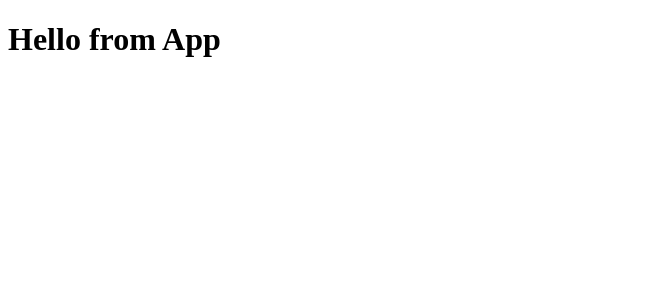
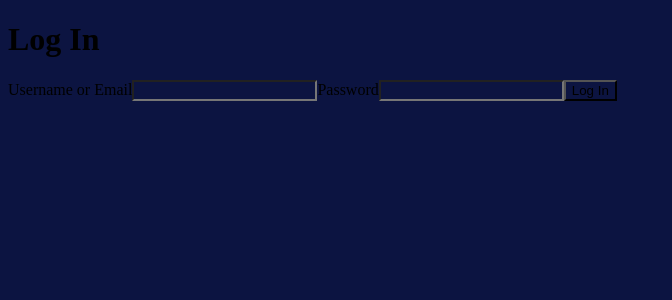
Before and after one commit to snydernb1/rarebnb, a React (Create React App) app in the folder frontend/: page /login in a window 1280 px wide. Shown: the top 300 px of the page, without its empty margins (0-672 px from the left). Built offline with nearby package versions, Linux system fonts and the light colour scheme; no server answers.

Commit message:
Added login react function component

```diff
--- a/frontend/src/App.js
+++ b/frontend/src/App.js
@@ -1,6 +1,14 @@
+import React from "react";
+import { Route, Switch } from "react-router-dom";
+import LoginFormPage from "./components/LoginFormPage";
+
 function App() {
   return (
-    <h1>Hello from App</h1>
+    <Switch>
+      <Route path="/login">
+        <LoginFormPage />
+      </Route>
+    </Switch>
   );
 }
 
--- /dev/null
+++ b/frontend/src/components/LoginFormPage/LoginForm.css
@@ -0,0 +1,3 @@
+* {
+    background-color: rgb(12, 20, 65);
+}
--- /dev/null
+++ b/frontend/src/components/LoginFormPage/index.js
@@ -0,0 +1,56 @@
+import React, { useState } from "react";
+import * as sessionActions from "../../store/session";
+import { useDispatch, useSelector } from "react-redux";
+import { Redirect } from "react-router-dom";
+import "./LoginForm.css";
+
+function LoginFormPage() {
+  const dispatch = useDispatch();
+  const sessionUser = useSelector((state) => state.session.user);
+  const [credential, setCredential] = useState("");
+  const [password, setPassword] = useState("");
+  const [errors, setErrors] = useState({});
+
+  if (sessionUser) return <Redirect to="/" />;
+
+  const handleSubmit = (e) => {
+    e.preventDefault();
+    setErrors({});
+    return dispatch(sessionActions.login({ credential, password })).catch(
+      async (res) => {
+        const data = await res.json();
+        if (data && data.errors) setErrors(data.errors);
+      }
+    );
+  };
+
+  return (
+    <>
+      <h1>Log In</h1>
+      <form onSubmit={handleSubmit}>
+        <label>
+          Username or Email
+          <input
+            type="text"
+            value={credential}
+            onChange={(e) => setCredential(e.target.value)}
+            required
+          />
+        </label>
+        <label>
+          Password
+          <input
+            type="password"
+            value={password}
+            onChange={(e) => setPassword(e.target.value)}
+            required
+          />
+        </label>
+        {errors.credential && <p>{errors.credential}</p>}
+        <button type="submit">Log In</button>
+      </form>
+    </>
+  );
+}
+
+export default LoginFormPage;
```
